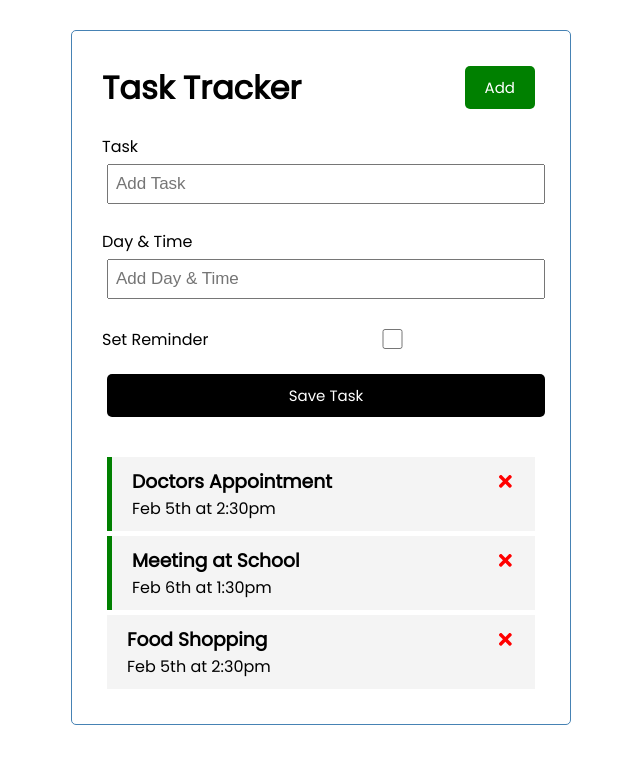
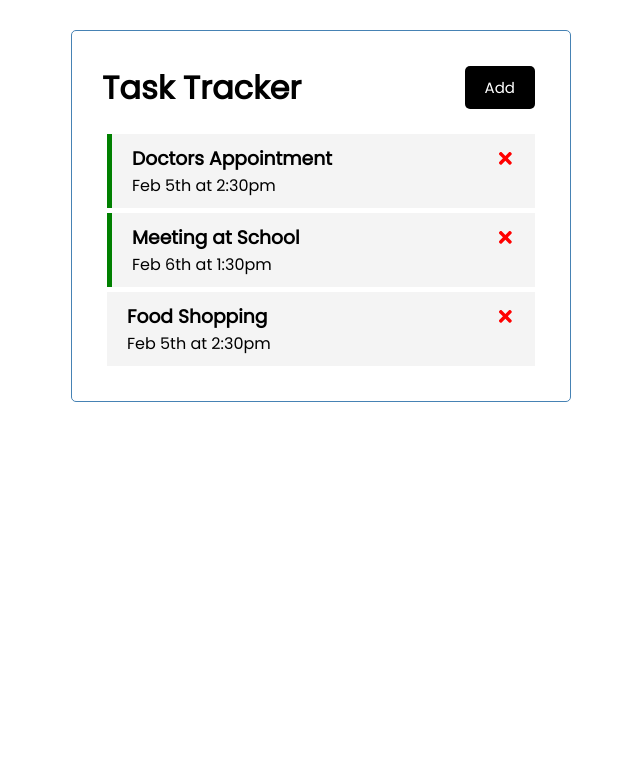
Before and after one commit to RLCASTRO/task-tracker, a React (Create React App) app: page / in a window 1280 px wide. Shown: the top 764 px of the page, without its empty margins (319-959 px from the left). Built offline with nearby package versions, Linux system fonts and the light colour scheme.

Commit message:
add button is working fine. Toggling the form on and off. This is the final UI version

```diff
--- a/src/App.js
+++ b/src/App.js
@@ -9,6 +9,7 @@ function App() {
   //we put it into the App component.
   //This way will assure the state is in the higher level and can be used for other components
   //As we're mapping the tasks inside the Tasks.js, dont forget to pass it as a props to the Tasks component
+  const [showAdd, setShowAdd] = useState(false)
   const [tasks, setTasks] = useState([
     {
       id: 1,
@@ -58,8 +59,13 @@ function App() {
 
   return (
     <div className="container">
-      <Header />
-      <AddTask onAdd={addTask} />
+      {/* here I'm passing a function as a prop to the Header component.
+      I have to catch this in the button component and triggers in the onClick event */}
+      <Header onAdd={() => setShowAdd(!showAdd)} showAdd={showAdd} />
+      {/* the AddTask show will be conditioned to the showTask state. Lets wrap it in a curly lbraces and create a conditional statement */}
+      {/* this is called conditional rendering */}
+      {/* this && simple ternary condition statement without the else part */}
+      { showAdd && <AddTask onAdd={addTask} />}
       {/* passing the tasks as props to Tasks.js */}
       {/* ternary operator to decide what to display when empty */}
       {tasks.length > 0 ? <Tasks tasks={tasks} onDelete={deleteTask} onToggle={toggleReminder} /> : 'No Tasks to Show'}
--- a/src/components/Button.js
+++ b/src/components/Button.js
@@ -1,8 +1,5 @@
 import PropTypes from 'prop-types'
 const Button = ({ color, text, onClick }) => {
-    // const onClick = (e) => {
-    //     // console.log(e)
-    // }
     return (
         <button
             style={{ backgroundColor: color }}
--- a/src/components/Header.js
+++ b/src/components/Header.js
@@ -5,11 +5,7 @@ import Button from "./Button";
 // you can define a default type for the propertie you're passing by adding the prop-types since JS does not need to define type in variable declaration.
 //and adding Header.propTypes obj below
 // import PropTypes from 'prop-types'
-const Header = ({title}) => {
-    const onClick = (e) => {
-        console.log('Click');
-
-    }
+const Header = ({title, onAdd, showAdd}) => {
 
   return (
     <header className="header">
@@ -18,7 +14,8 @@ const Header = ({title}) => {
         {/* here I'm callint the onClick function inside the Button component. */}
         {/* <Button onClick='onClick' color='green' text='Add'/> */}
         {/* The onClick event here is passing the onClick function as a parameter, se we need to catch this inside the button component */}
-        <Button onClick={onClick} color='green' text='Add'/>
+        {/* <Button onClick={onAdd} color='green' text='Add'/> */}
+        <Button onClick={onAdd} color={showAdd? 'green' : 'black'} text={ showAdd ? 'Close' : 'Add' }  />
     </header>
   )
 }
```
